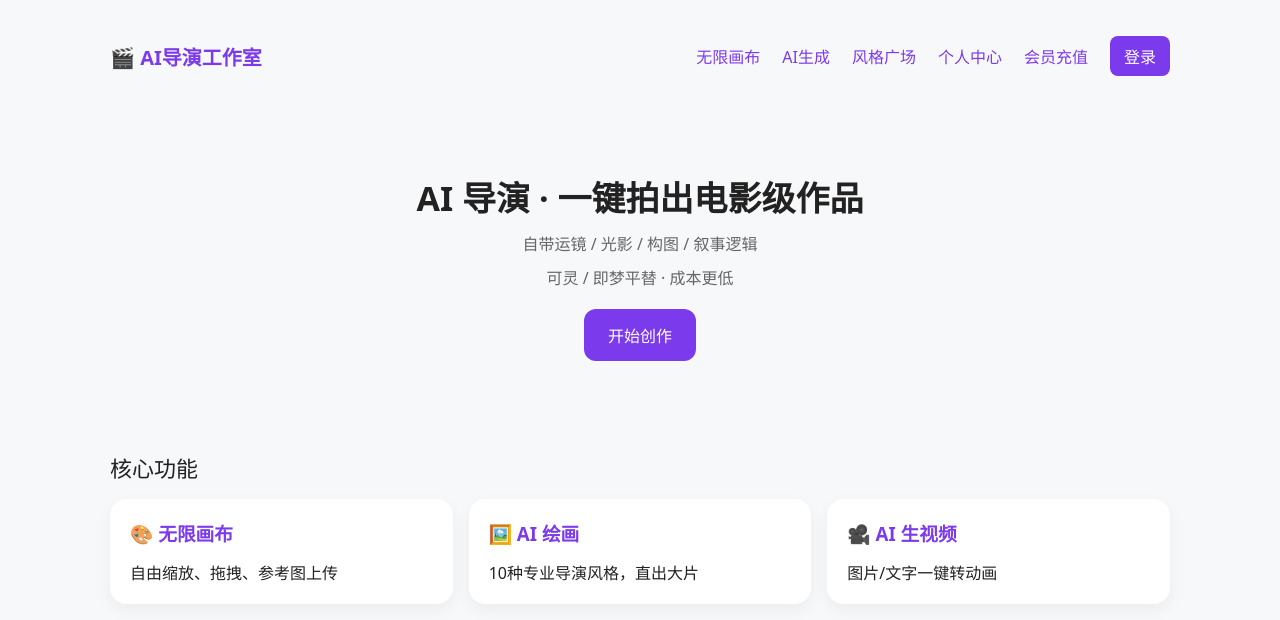
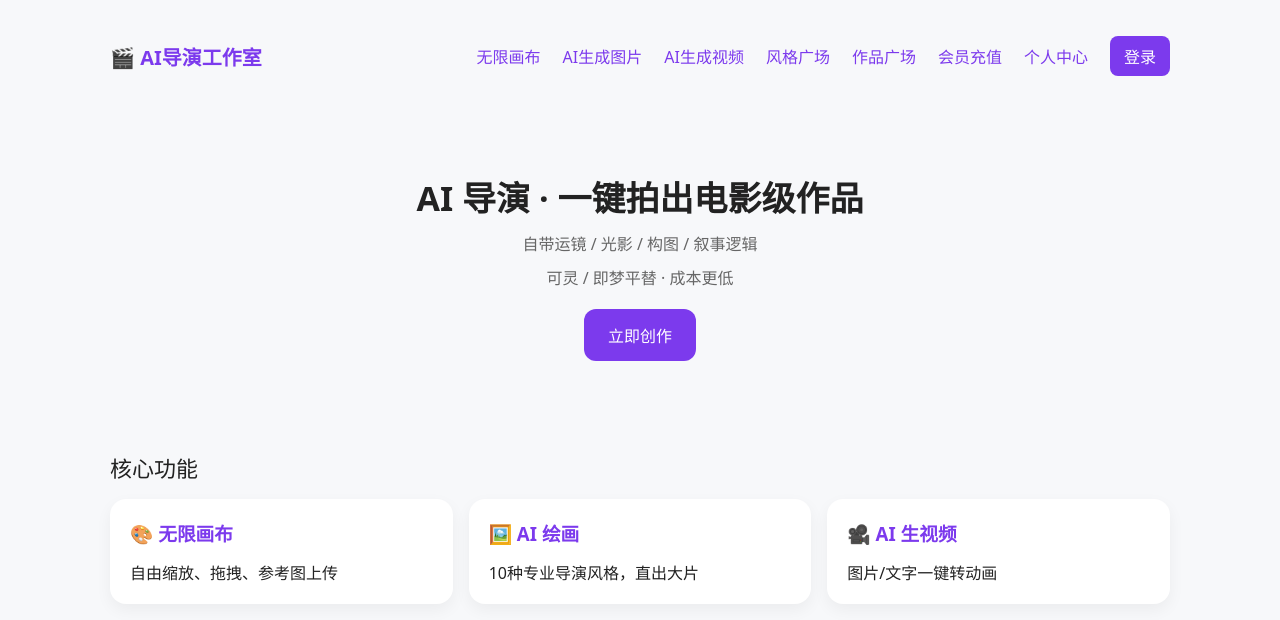
Before and after one commit to ZJR233-pro/keling, a website: page index.html in a window 1280 px wide. Drawn offline with Linux system fonts and the light colour scheme.

Commit message:
Update index.html

```diff
--- a/index.html
+++ b/index.html
@@ -12,10 +12,12 @@
 <div class="logo">🎬 AI导演工作室</div>
 <div class="nav">
 <a href="canvas.html">无限画布</a>
-<a href="generate.html">AI生成</a>
+<a href="generate.html">AI生成图片</a>
+<a href="video.html">AI生成视频</a>
 <a href="explore.html">风格广场</a>
+<a href="cases.html">作品广场</a>
+<a href="vip.html">会员充值</a>
 <a href="center.html">个人中心</a>
-<a href="vip.html">会员充值</a>
 <a href="login.html" class="login">登录</a>
 </div>
 </div>
@@ -24,7 +26,7 @@
 <h1>AI 导演 · 一键拍出电影级作品</h1>
 <p>自带运镜 / 光影 / 构图 / 叙事逻辑</p>
 <p>可灵 / 即梦平替 · 成本更低</p>
-<a href="generate.html" class="btn">开始创作</a>
+<a href="generate.html" class="btn">立即创作</a>
 </div>
 
 <div class="title">核心功能</div>
```
